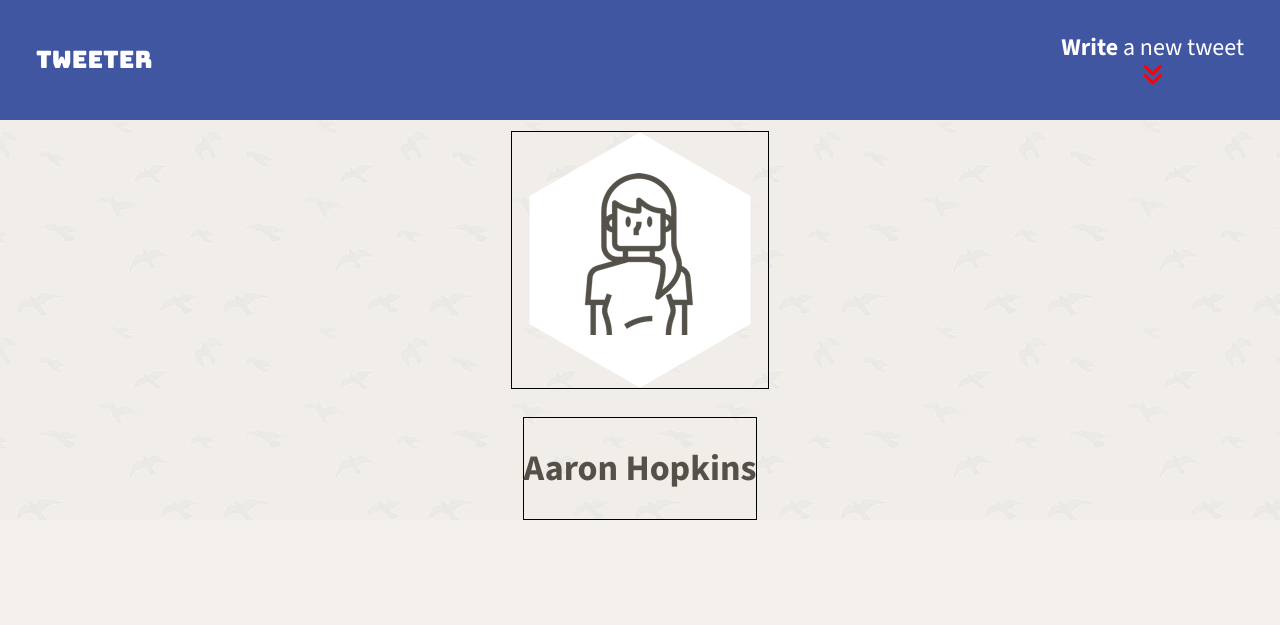
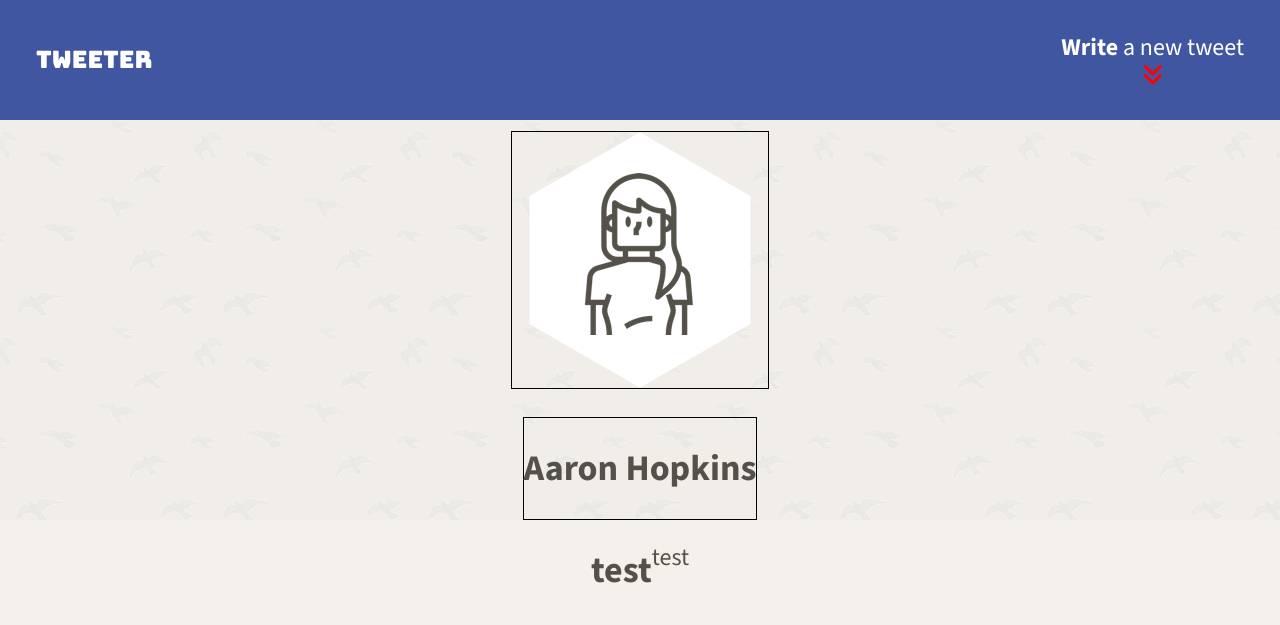
Before and after one commit to gitairman/tweeter, a website: page public/index.html in a window 1280 px wide. Drawn offline with nearby package versions, Linux system fonts and the light colour scheme.

Commit message:
started styling main

```diff
--- a/public/index.html
+++ b/public/index.html
@@ -44,8 +44,6 @@
     </nav>
 
     <!-- Page-specific (main) content here -->
-
-    <main class="container">
     <header>
       <div>
         <img src="/images/profile-hex.png" />
@@ -55,6 +53,10 @@
         <h2>Aaron Hopkins</h2>
       </div>
     </header>
+
+    <main class="container">
+      <h2>test</h2>
+      <p>test</p>
     </main>
   </body>
 </html>
--- a/public/styles/layout.css
+++ b/public/styles/layout.css
@@ -26,3 +26,10 @@
 /*
  * Additional CSS can be defined below or in other CSS files, as per instructions
  */
+
+main {
+  width: 90%;
+  margin: auto;
+  display: flex;
+  justify-content: center;
+}
```
Lines whose indentation alone changed are shown as unchanged.
